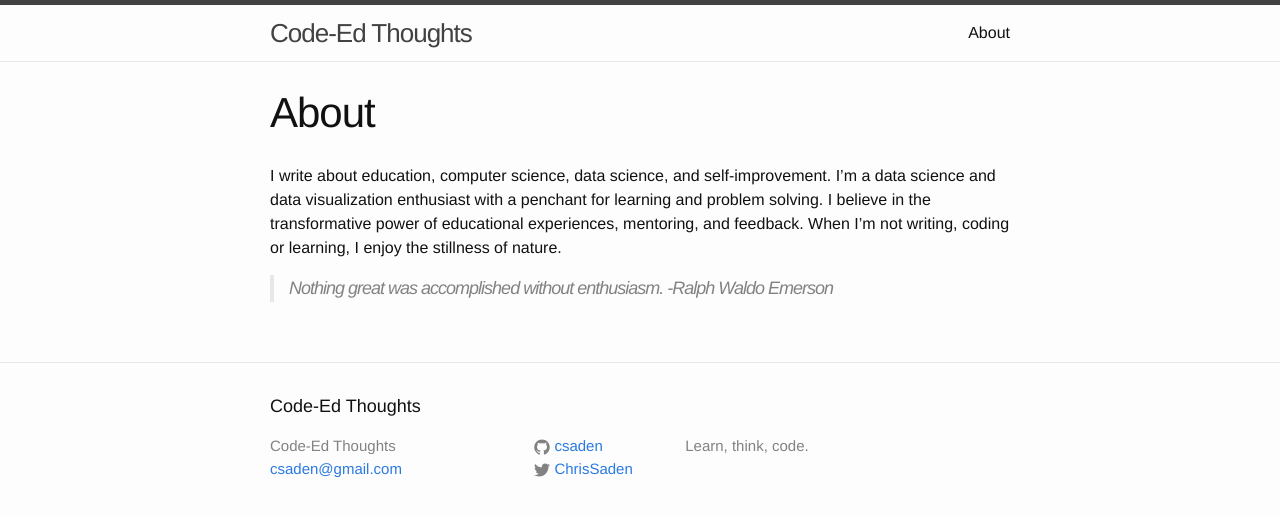
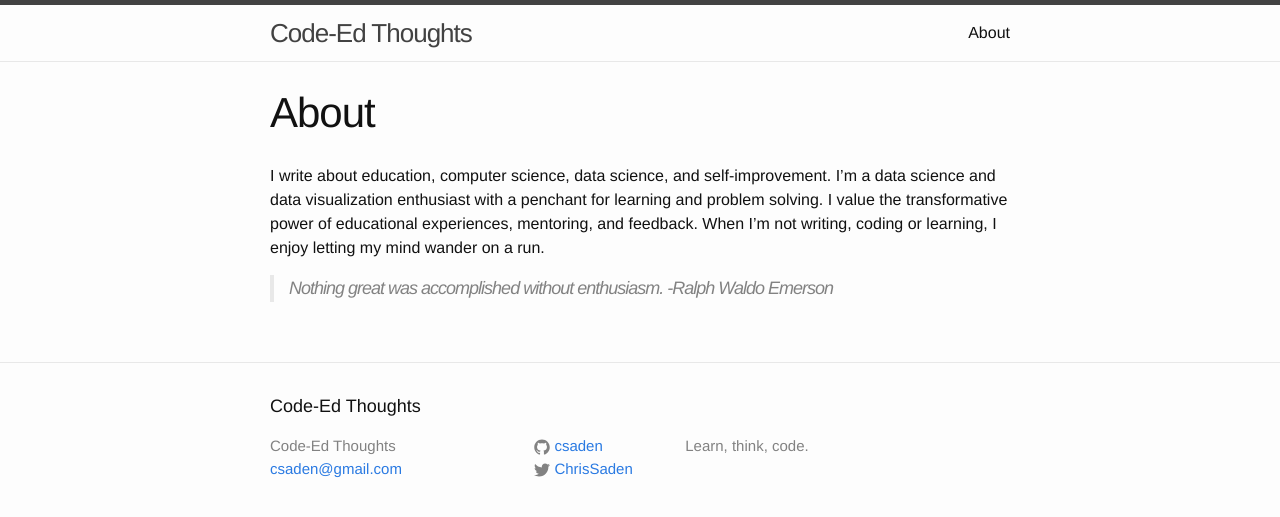
Before and after one commit to csaden/csaden.github.io, a Jekyll site: the page built from about.md, in a window 1280 px wide. Shown: the top 517 px of the page. Built offline with Jekyll 4.4.1, drawn with Linux system fonts in a browser that asks for light colours.

Commit message:
updated about.md

```diff
--- a/_includes/comments.html
+++ b/_includes/comments.html
@@ -12,5 +12,6 @@
           (document.getElementsByTagName('head')[0] || document.getElementsByTagName('body')[0]).appendChild(dsq);
       })();
   </script>
-<noscript>Please enable JavaScript to view the <a href="https://disqus.com/?ref_noscript" rel="nofollow">comments powered by Disqus.</a></noscript>
+  <noscript>Please enable JavaScript to view the <a href="http://disqus.com/?ref_noscript">comments powered by Disqus.</a></noscript>
+  <a href="http://disqus.com" class="dsq-brlink">comments powered by <span class="logo-disqus">Disqus</span></a>
 {% endif %}
--- a/about.md
+++ b/about.md
@@ -4,7 +4,7 @@ title: About
 permalink: /about/
 ---
 
-I write about education, computer science, data science, and self-improvement. I'm a data science and data visualization enthusiast with a penchant for learning and problem solving. I believe in the transformative power of educational experiences, mentoring, and feedback. When I'm not writing, coding or learning, I enjoy the stillness of nature.
+I write about education, computer science, data science, and self-improvement. I'm a data science and data visualization enthusiast with a penchant for learning and problem solving. I value the transformative power of educational experiences, mentoring, and feedback. When I'm not writing, coding or learning, I enjoy letting my mind wander on a run.
 
 > Nothing great was accomplished without enthusiasm.
 *-Ralph Waldo Emerson*
```
Lines whose indentation alone changed are shown as unchanged.
